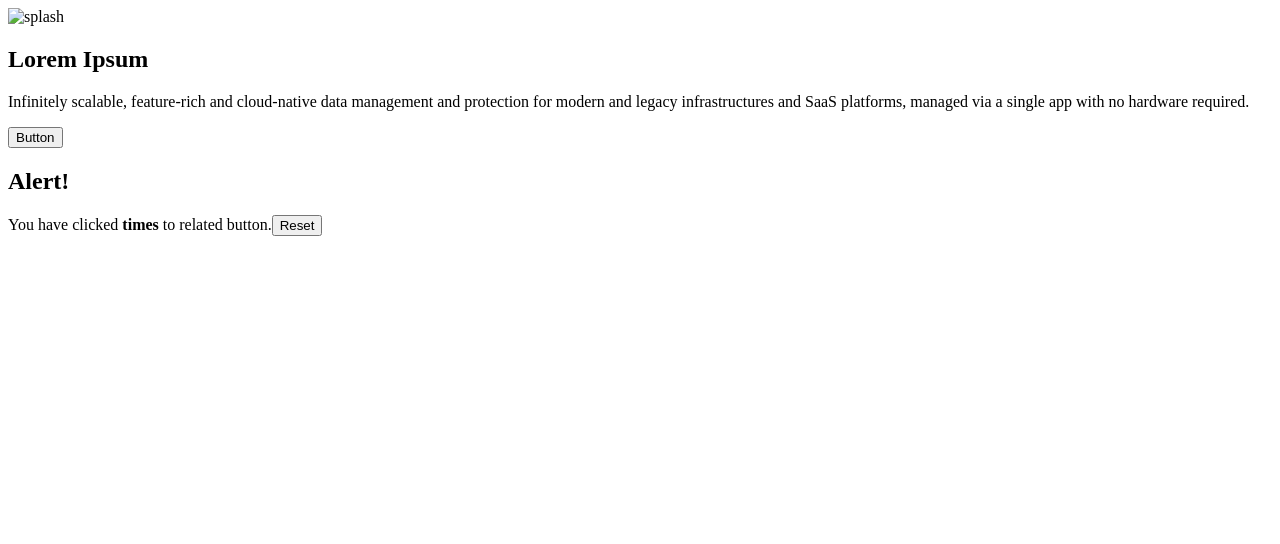
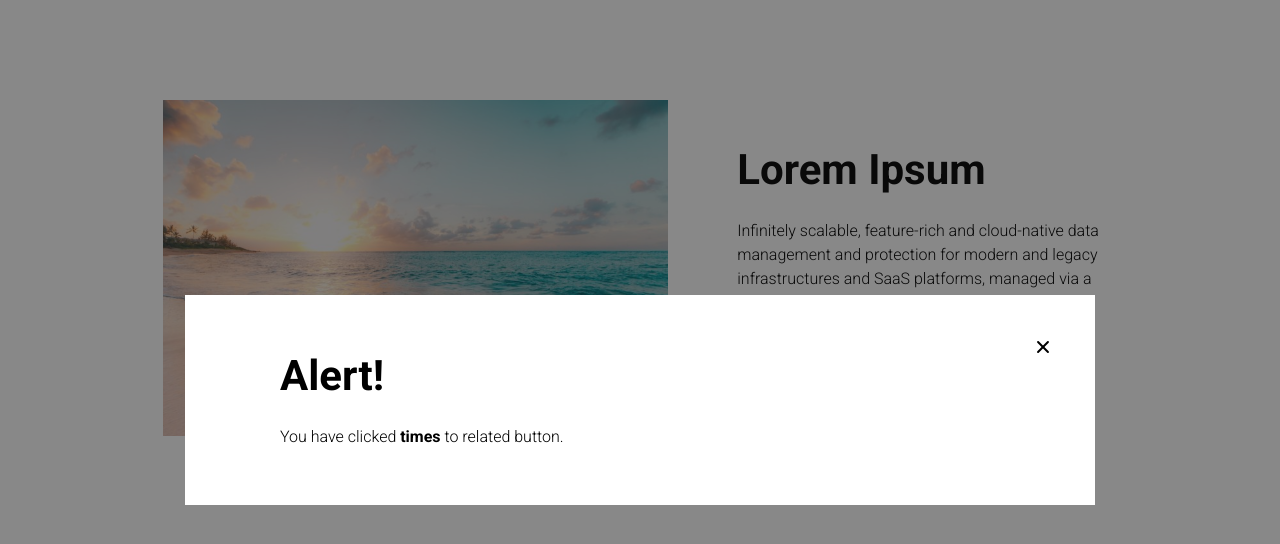
Before and after one commit to kwaq102/Recruitment-task-Gravity-Global-, a website: page index.html in a window 1280 px wide. Drawn offline with Linux system fonts and the light colour scheme; the site is published under a folder, as on GitHub Pages, so addresses that start at the root find nothing.

Commit message:
correct paths in index.html

```diff
--- a/index.html
+++ b/index.html
@@ -9,7 +9,7 @@
     <link rel="preconnect" href="https://fonts.googleapis.com">
     <link rel="preconnect" href="https://fonts.gstatic.com" crossorigin>
     <link href="https://fonts.googleapis.com/css2?family=Roboto:ital,wght@0,300;0,500;0,700;1,300;1,500;1,700&display=swap" rel="stylesheet">
-    <link rel="stylesheet" href="/dist/main.css">
+    <link rel="stylesheet" href="dist/main.css">
 </head>
 <body>
 
@@ -21,7 +21,7 @@
                         <source srcset="images/sean-o-KMn4VEeEPR8-unsplash_1_s6zmfh_ar_1_1,c_fill,g_auto__c_scale,w_200.jpg" media="(max-width: 210px)">
                         <source srcset="images/sean-o-KMn4VEeEPR8-unsplash_1_s6zmfh_ar_1_1,c_fill,g_auto__c_scale,w_450.jpg" media="(max-width: 500px)">
                         <source srcset="images/sean-o-KMn4VEeEPR8-unsplash_1_s6zmfh_c_scale,w_480.jpg" media="(max-width: 600px)">
-                        <img src="/images/sean-o-KMn4VEeEPR8-unsplash_1_s6zmfh_c_scale,w_784.jpg" alt="splash">
+                        <img src="images/sean-o-KMn4VEeEPR8-unsplash_1_s6zmfh_c_scale,w_784.jpg" alt="splash">
                     </picture>
                 </div>
                 <div class="content">
@@ -43,10 +43,9 @@
             <div class="alert-content">
                 <h2>Alert!</h2>
                 <p>You have clicked <strong><span class="counter"></span> times</strong> to related button.<button class="btn btn-reset">Reset</button></p>
-
             </div>
         </div>
     </div>
-    <script src="/dist/all.js"></script>
+    <script src="dist/all.js"></script>
 </body>
 </html>
```
